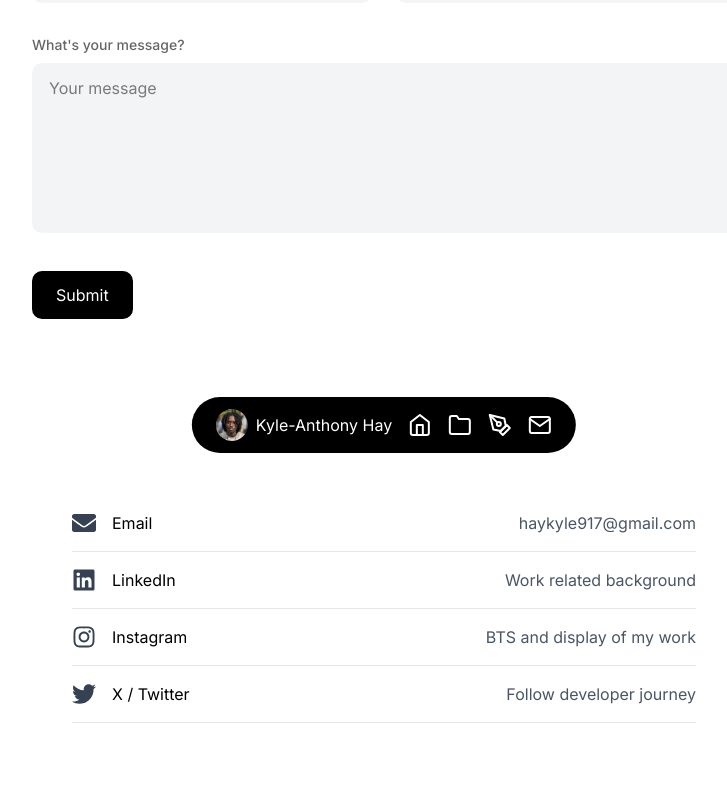
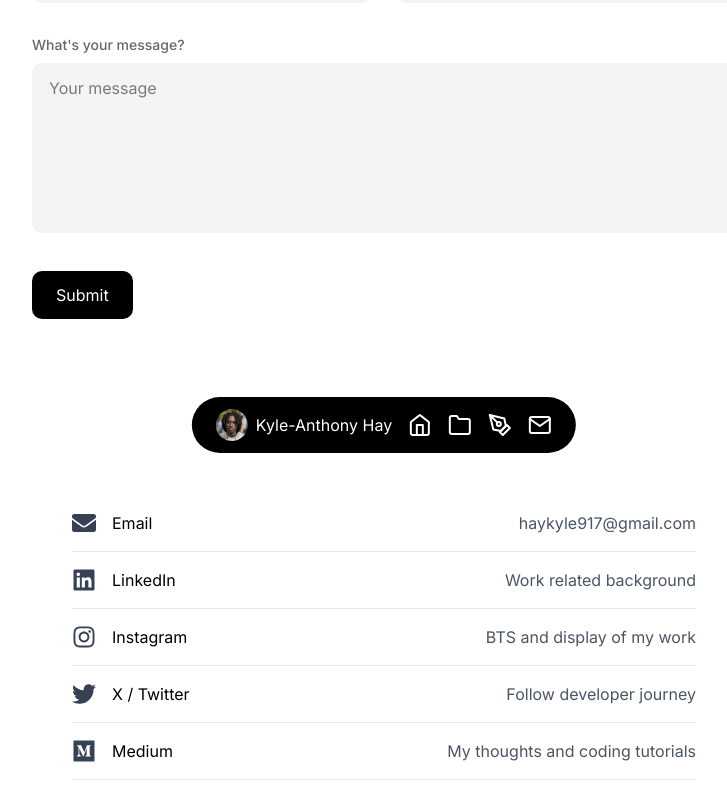
Before and after one commit to KyleAnthonyHay/PortfolioSite-V5, a Next.js app in the folder my-app/: page /contact in a window 1280 px wide. Shown: the part 315-1115 px from the top of the page, without its empty margins (256-983 px from the left). Built offline with nearby package versions, Linux system fonts and the light colour scheme.

Commit message:
feat: update personal bio and add Medium social link

```diff
--- a/my-app/src/components/About.tsx
+++ b/my-app/src/components/About.tsx
@@ -18,13 +18,10 @@ const About = () => {
 
           <div className="space-y-6 text-[#666666] text-[20px] leading-[1.6] mb-12">
             <p>
-              Based in Brooklyn, I specialize in Swift, Flutter, and web development—building intuitive products
-              that blend thoughtful design with solid engineering. My style draws from minimal brands like
-              Apple and Arc Browser.
+            Hi, my name is Kyle-Anthony. I'm based in Brooklyn, NY, and I specialize in Swift, Flutter, and web development. I’ve been hacking away at personal projects and taking internships where I can. I’m currently diving into consumer apps and AI integrations to solve problems for both users and companies.
             </p>
             <p>
-              I run Anointed Productions, where I create media content, and I collaborate with SaaS founders
-              and creatives to bring their ideas to life through thoughtful code and design.
+            I've also started a company called Annointed Productions, where I create media content and collaborate with individuals and businesses to meet their needs.
             </p>
           </div>
 
--- a/my-app/src/components/Footer.tsx
+++ b/my-app/src/components/Footer.tsx
@@ -1,7 +1,7 @@
 'use client';
 
 import Link from 'next/link';
-import { FaLinkedin, FaInstagram, FaTwitter, FaEnvelope } from 'react-icons/fa';
+import { FaLinkedin, FaInstagram, FaTwitter, FaEnvelope, FaMedium } from 'react-icons/fa';
 
 const Footer = () => {
   return (
@@ -50,6 +50,17 @@ const Footer = () => {
             <span className="text-[16px] text-gray-600">Follow developer journey</span>
           </div>
         </Link>
+
+        {/* Blog */}
+        <Link href="https://medium.com/@kyleanthonyhay" target="_blank" rel="noopener noreferrer" className="block">
+          <div className="flex items-center justify-between py-4 border-b border-gray-200 hover:text-gray-800 transition-colors">
+            <div className="flex items-center gap-4">
+              <FaMedium className="w-6 h-6 text-gray-700" />
+              <span className="text-[16px]">Medium</span>
+            </div>
+            <span className="text-[16px] text-gray-600">My thoughts and coding tutorials</span>
+          </div>
+        </Link>
       </div>
     </footer>
   );
--- a/my-app/src/components/Hero.tsx
+++ b/my-app/src/components/Hero.tsx
@@ -56,10 +56,10 @@ const Hero = () => {
           <Profile />
           <div className="space-y-6">
             <h1 className="text-[32px] leading-[1.1] font-normal tracking-[-0.02em]">
-              Helping SaaS Teams Scale Through UX Strategy & Design
+            Solving problems using AI and modern frameworks
             </h1>
             <p className="text-[20px] leading-[1.6] text-[#666666]">
-              I work with early-stage founders, SaaS companies, and product teams to turn complex ideas into thoughtful, conversion-focused interfaces that scale.
+            I'm a software developer who is building, learning and integrating constantly. If you'd like to connect, my info is below.
             </p>
             <div className="flex gap-3 pt-2">
               <Button
```
